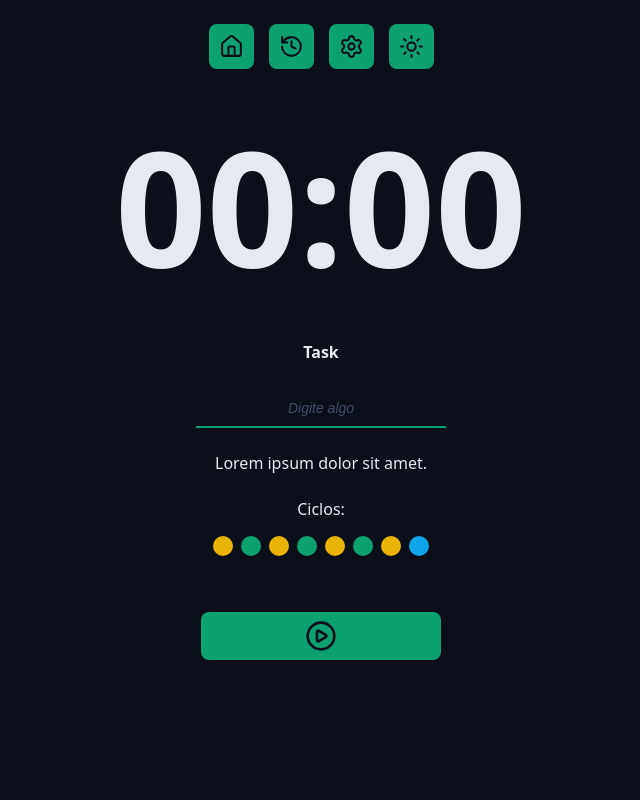
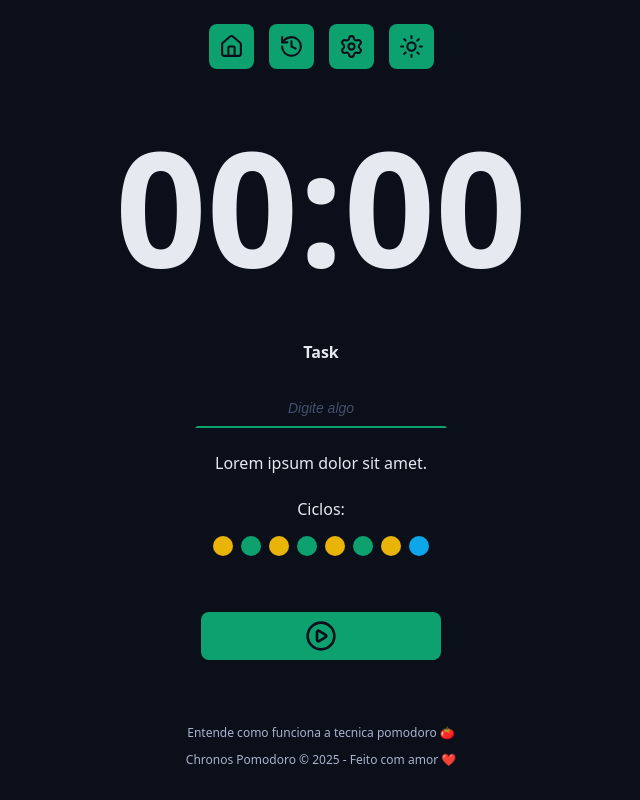
Before and after one commit to lucasmetron/Chronos, a React (Vite) app: page / in a window 1280 px wide. Shown: the part 193-993 px from the top of the page, without its empty margins (319-959 px from the left). Before the commit the page ends 917 px from the top, so only its background shows below. Built offline with nearby package versions, Linux system fonts and the light colour scheme.

Commit message:
feat: adicionar componente Footer e integrar ao layout da aplicação

```diff
--- a/src/App.tsx
+++ b/src/App.tsx
@@ -9,6 +9,7 @@
 import Cycles from './components/Cycles';
 import DefaultButton from './components/DefaultButton';
 import { PlayCircleIcon } from 'lucide-react';
+import Footer from './components/Footer';
 
 function App() {
   return (
@@ -49,6 +50,10 @@
           </div>
         </form>
       </Container>
+
+      <Container>
+        <Footer />
+      </Container>
     </div>
   );
 }
--- /dev/null
+++ b/src/components/Footer/index.tsx
@@ -0,0 +1,14 @@
+import styles from './styles.module.css';
+
+const Footer = () => {
+  return (
+    <footer className={styles.heading}>
+      <a href=''>Entende como funciona a tecnica pomodoro 🍅</a>
+      <a href=''>
+        Chronos Pomodoro &copy; {new Date().getFullYear()} - Feito com amor ❤️
+      </a>
+    </footer>
+  );
+};
+
+export default Footer;
--- /dev/null
+++ b/src/components/Footer/styles.module.css
@@ -0,0 +1,20 @@
+.heading {
+  width: 100%;
+  display: flex;
+  align-items: center;
+  justify-content: center;
+  flex-direction: column;
+  gap: 1rem;
+}
+
+.heading a {
+  all: unset;
+  cursor: pointer;
+  font-size: 1.2rem;
+  color: var(--text-muted);
+  transition: all ease 0.5s;
+}
+
+.heading a:hover {
+  text-decoration: underline;
+}
```
